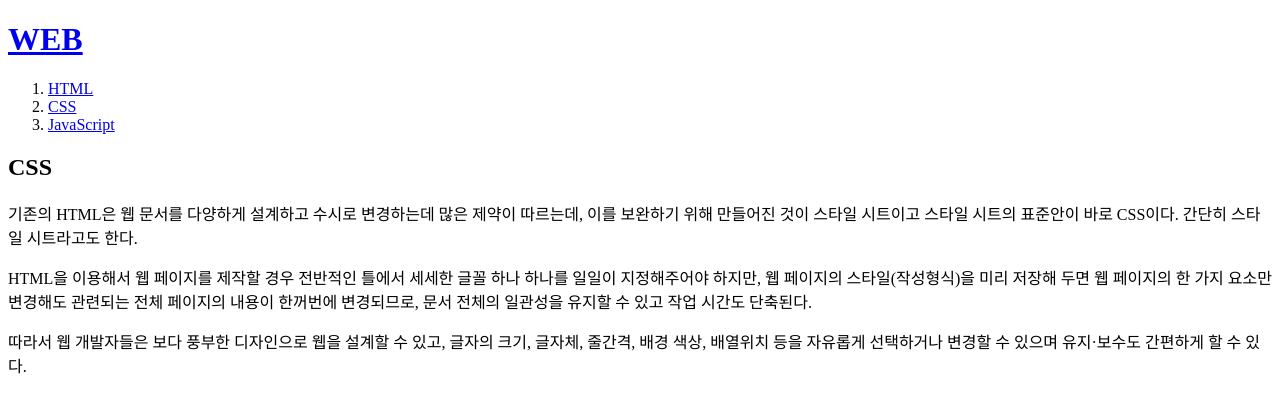
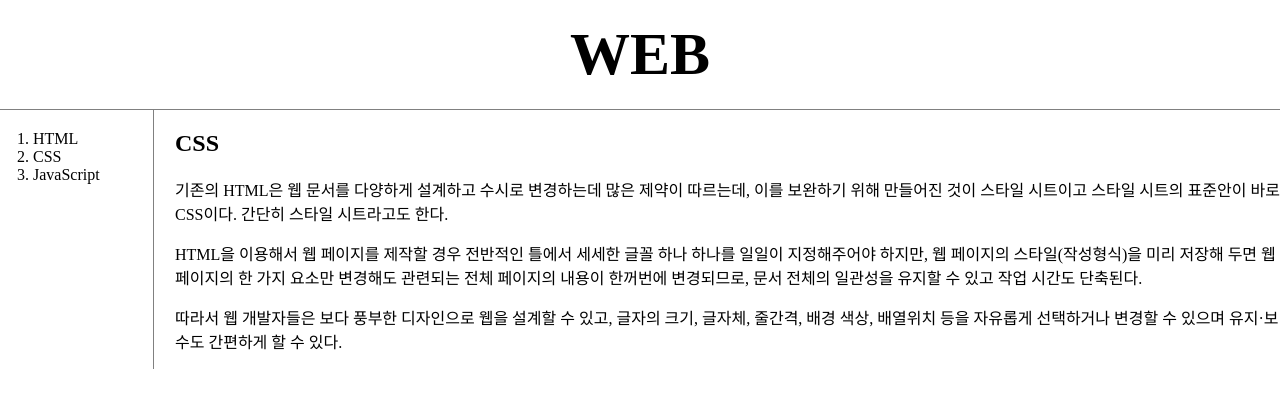
Before and after one commit to jung-yeon/first-web-site, a plain HTML site: page 2.html in a window 1280 px wide. Drawn offline with Linux system fonts and the light colour scheme.

Commit message:
box model, grid
css
box model
grid

```diff
--- a/2.html
+++ b/2.html
@@ -3,14 +3,51 @@
 <head>
   <title>WEB1-CSS</title>
   <meta charset="utf-8">
+  <style>
+    body{
+      margin: 0;
+    }
+    a{
+      color:black;
+      text-decoration: none;
+    }
+    h1{
+      font-size:60px;
+      text-align:center;
+      border-bottom:1px solid gray;
+      margin:0;
+      padding:20px;
+    }
+    ol{
+      border-right:1px solid gray;
+      width:100px;
+      margin:0;
+      padding:20px;
+
+    }
+    #grid{
+      display: grid;
+      grid-template-columns: 150px 1fr;
+    }
+    #grid ol{
+      padding-left:33px;
+    }
+    #grid #article{
+      padding-left:25px;
+    }
+  </style>
+  <!--font 대신에 style tag를 쓰면 중복제거를 할 수 있다.-->
+  <!-- 가독성 up -->
 </head>
 <body>
-  <h1><a href="index.html" target="_blank">WEB</a></h1>
+  <h1><a href="index.html">WEB</a></h1>
+  <div id="grid">
     <ol>
-    <li><a href="1.html">HTML</a></li>
-    <li><a href="2.html" target="_blank">CSS</a></li>
-    <li><a href="3.html" target="_blank">JavaScript</a></li>
+      <li><a href="1.html" >HTML</a></li>
+      <li><a href="2.html" >CSS</a></li>
+      <li><a href="3.html">JavaScript</a></li>
     </ol>
+    <div id="article">
     <h2>CSS</h2>
     <p>기존의 HTML은 웹 문서를 다양하게 설계하고 수시로 변경하는데 많은 제약이 따르는데, 이를 보완하기 위해 만들어진 것이 스타일 시트이고 스타일 시트의 표준안이 바로 CSS이다.
     간단히 스타일 시트라고도 한다.</p>
@@ -18,5 +55,7 @@
        웹 페이지의 한 가지 요소만 변경해도 관련되는 전체 페이지의 내용이 한꺼번에 변경되므로, 문서 전체의 일관성을 유지할 수 있고 작업 시간도 단축된다.
      </p>
      <p>따라서 웹 개발자들은 보다 풍부한 디자인으로 웹을 설계할 수 있고, 글자의 크기, 글자체, 줄간격, 배경 색상, 배열위치 등을 자유롭게 선택하거나 변경할 수 있으며 유지·보수도 간편하게 할 수 있다.</p>
+   </div>
+ </div>
 </body>
 </html>
```
Also changed, not shown: 1.html (+4 -4 lines), box.html (added, +20 -0 lines), grid.html (added, +23 -0 lines). Lines whose indentation alone changed are shown as unchanged.
